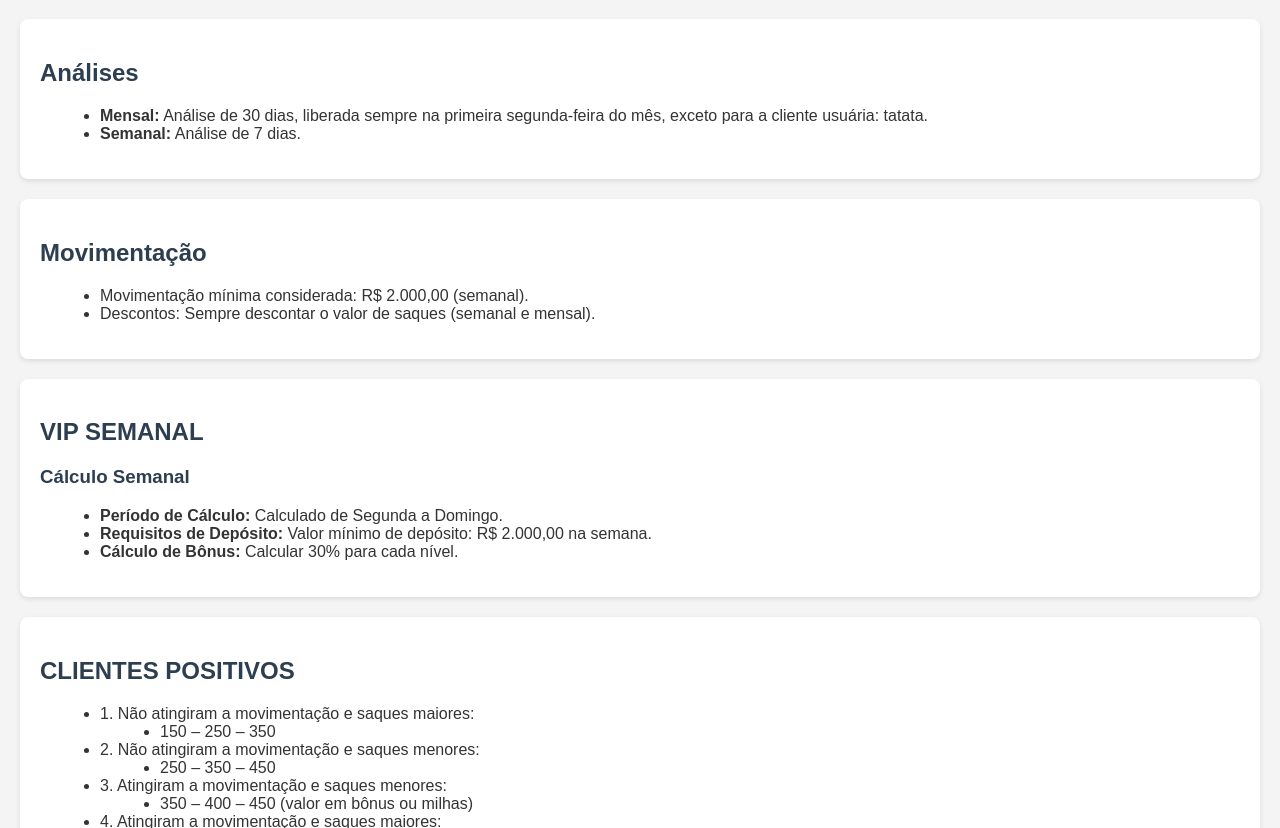
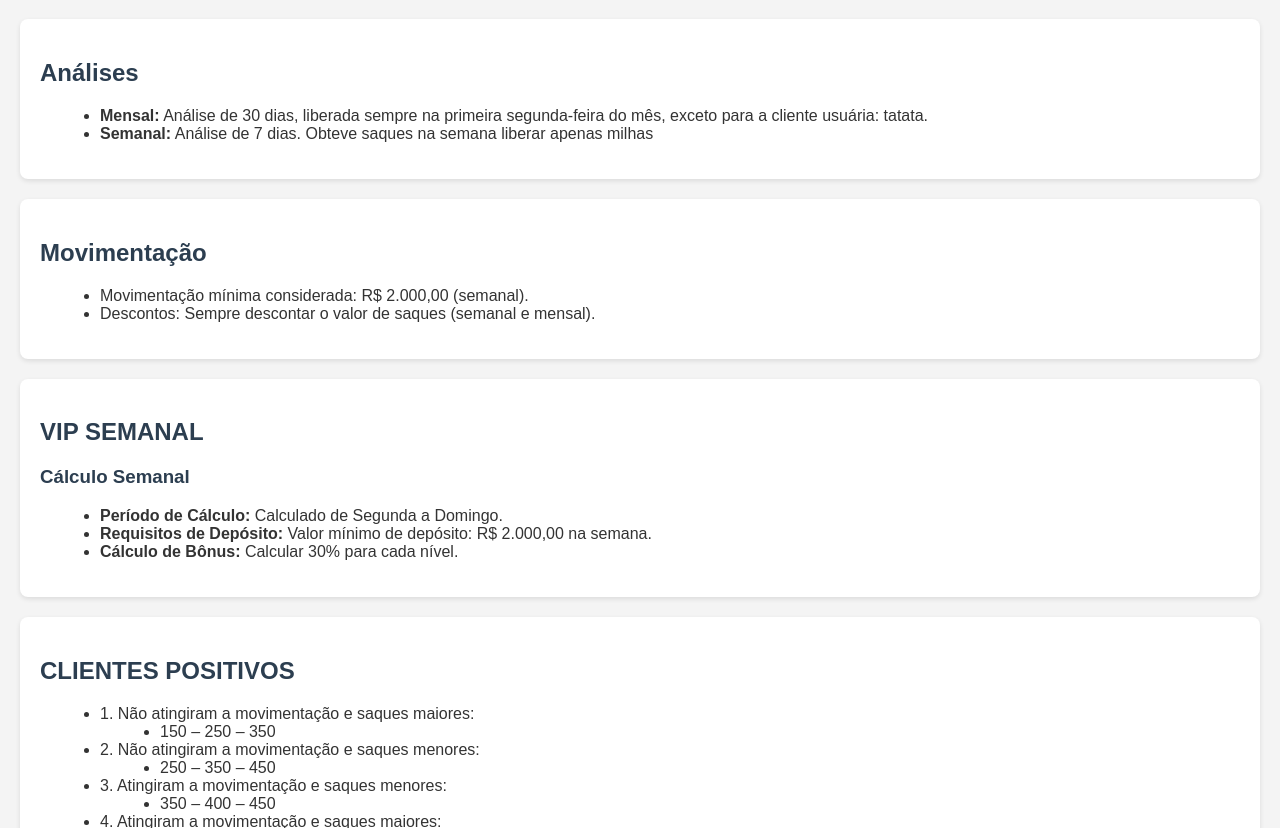
Before and after one commit to LuanadBraz/ClientesVips, a plain HTML site: page regras.html in a window 1280 px wide. Shown: the part 81-909 px from the top of the page. Drawn offline with Linux system fonts and the light colour scheme.

Commit message:
Update regras.html

```diff
--- a/regras.html
+++ b/regras.html
@@ -46,7 +46,7 @@
         <h2>Análises</h2>
         <ul>
             <li><strong>Mensal:</strong> Análise de 30 dias, liberada sempre na primeira segunda-feira do mês, exceto para a cliente usuária: tatata.</li>
-            <li><strong>Semanal:</strong> Análise de 7 dias.</li>
+            <li><strong>Semanal:</strong> Análise de 7 dias. Obteve saques na semana liberar apenas milhas</li>
         </ul>
     </section>
 
@@ -83,7 +83,7 @@
             </li>
             <li>3. Atingiram a movimentação e saques menores:
                 <ul>
-                    <li>350 – 400 – 450 (valor em bônus ou milhas)</li>
+                    <li>350 – 400 – 450 </li>
                 </ul>
             </li>
             <li>4. Atingiram a movimentação e saques maiores:
```
